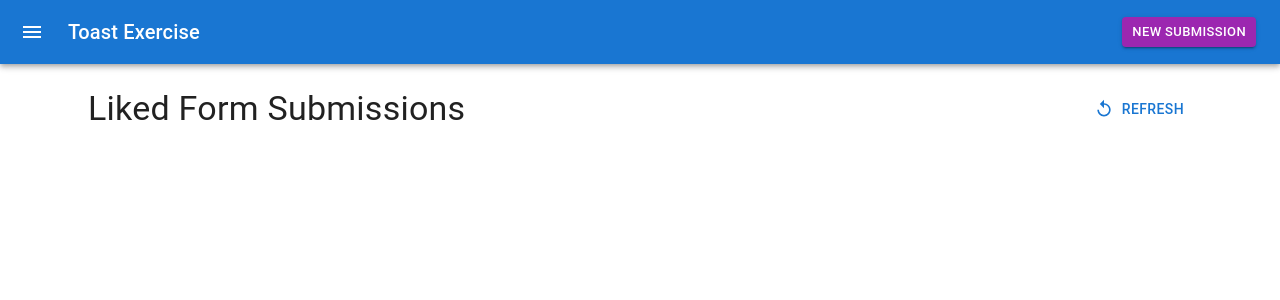
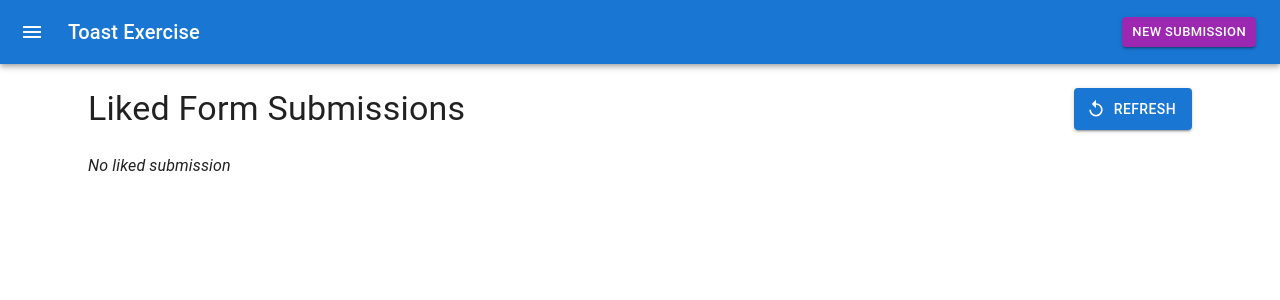
Before and after one commit to KaranGohil/toast-exercise, a React (Create React App) app: page / in a window 1280 px wide. Shown: the top 300 px of the page. Built offline with nearby package versions, Linux system fonts and the light colour scheme; what chance would draw is missing.

Commit message:
Added test for checking if the toast is rerendered; cleaned up code; fixed the array bug in content.js; added overflow styles for Stack

```diff
--- a/src/App.js
+++ b/src/App.js
@@ -12,7 +12,7 @@ function App() {
 			<Container>
 				<Content />
 			</Container>
-      <Toast/>
+			<Toast />
 		</>
 	);
 }
--- a/src/Content.js
+++ b/src/Content.js
@@ -1,18 +1,19 @@
 import React, { useEffect, useState } from 'react';
-
-import Box from '@mui/material/Box';
-import Button from '@mui/material/Button';
-import CircularProgress from '@mui/material/CircularProgress';
-import Typography from '@mui/material/Typography';
-import { Stack } from '@mui/material';
+import {
+	Stack,
+	Box,
+	Button,
+	CircularProgress,
+	Typography,
+} from '@mui/material';
 import ReplayIcon from '@mui/icons-material/Replay';
 
 import { fetchLikedFormSubmissions } from './service/mockServer';
-import { ItemCard } from './components/ItemCard';
+import { ItemCard } from './components/ItemCard/ItemCard';
 
 export default function Content() {
 	const [loading, setLoading] = useState(false);
-	const [likedForms, setLikedForms] = useState(null);
+	const [likedForms, setLikedForms] = useState([]);
 
 	const getFormData = async () => {
 		setLoading(true);
@@ -21,7 +22,7 @@ export default function Content() {
 			setLikedForms(likedFormSubmissions.formSubmissions);
 			setLoading(false);
 		} catch (error) {
-			console.log('could not fetch the liked forms');
+			window.alert('Error fetching the liked form:', error)
 			setLoading(false);
 		}
 	};
@@ -30,21 +31,24 @@ export default function Content() {
 		getFormData();
 	}, []);
 
-	console.log(likedForms);
-
 	return (
+		<>
 			<Box sx={{ marginTop: 3, marginX: 3 }}>
-			<Box sx={{display: 'flex', justifyContent: 'space-between'}}>
+				<Box sx={{ display: 'flex', justifyContent: 'space-between' }}>
 					<Typography variant="h4">Liked Form Submissions</Typography>
-			<Button startIcon={<ReplayIcon />} onClick={()=> getFormData()}>Refresh</Button>
+					<Button variant='contained' startIcon={<ReplayIcon />} onClick={() => getFormData()}>
+						Refresh
+					</Button>
 				</Box>
 				{loading ? (
-				<Box sx={{ display: 'flex', paddingTop: 3, justifyContent: 'center' }}>
+					<Box
+						sx={{ display: 'flex', paddingTop: 3, justifyContent: 'center' }}
+					>
 						<CircularProgress />
 					</Box>
 				) : (
-				<Stack sx={{ paddingTop: 3 }} spacing={2}>
-					{!likedForms ? (
+					<Stack sx={{ paddingTop: 3, overflowY: 'auto' }} spacing={2}>
+						{likedForms.length === 0 ? (
 							<Typography
 								variant="body1"
 								sx={{ fontStyle: 'italic', marginTop: 1 }}
@@ -59,5 +63,6 @@ export default function Content() {
 					</Stack>
 				)}
 			</Box>
+		</>
 	);
 }
--- a/src/Header.js
+++ b/src/Header.js
@@ -12,18 +12,18 @@ import { createMockFormSubmission } from './service/mockServer';
 
 export default function Header() {
 	return (
-    <Box sx={{flexGrow: 1}}>
+		<Box sx={{ flexGrow: 1 }}>
 			<AppBar position="static">
 				<Toolbar>
 					<IconButton
 						edge="start"
 						color="inherit"
 						aria-label="menu"
-            sx={{marginRight: 2}}
+						sx={{ marginRight: 2 }}
 					>
 						<MenuIcon />
 					</IconButton>
-          <Typography variant="h6" sx={{flexGrow: 1}}>
+					<Typography variant="h6" sx={{ flexGrow: 1 }}>
 						Toast Exercise
 					</Typography>
 					<Button
--- a/src/Toast.js
+++ b/src/Toast.js
@@ -1,14 +1,16 @@
-import React, { useState, useEffect } from 'react';
-
-// (TODO) merger
-import Button from '@mui/material/Button';
-import CircularProgress from '@mui/material/CircularProgress';
+import React, { useState, useEffect, useRef } from 'react';
 import CloseIcon from '@mui/icons-material/Close';
-import IconButton from '@mui/material/IconButton';
-import Snackbar from '@mui/material/Snackbar';
+import {
+	Slide,
+	Typography,
+	Button,
+	CircularProgress,
+	IconButton,
+	Snackbar,
+} from '@mui/material';
 
 import { onMessage, saveLikedFormSubmission } from './service/mockServer';
-import { Slide, Typography } from '@mui/material';
+
 /*
  We have local state with useeffect here because we want only the toast to rerender
  when the new message arrives
@@ -19,15 +21,21 @@ const Toast = () => {
 	const [loading, setLoading] = useState(false);
 	const [formData, setFormData] = useState({});
 
+	const isMounted = useRef(true);
+
 	const receiveFormData = (formSubmission) => {
-		setFormData(formSubmission);
-		setOpen(true);
+		if (isMounted.current) {
+			setFormData(formSubmission);
+			setOpen(true);
+		}
 	};
 
 	useEffect(() => {
-		// When the component mounts, onMessage is set up
-		// As this is not a event listener, no clean up function required
 		onMessage(receiveFormData);
+
+		return () => {
+			isMounted.current = false;
+		};
 	}, []);
 
 	const handleClose = (_event, reason) => {
@@ -44,10 +52,10 @@ const Toast = () => {
 			await saveLikedFormSubmission(formData);
 			setLoading(false);
 		} catch (error) {
-			window.alert('Failed to save the data');
+			window.alert('Failed to save the liked form:', error)
 			setLoading(false);
 		}
-        setOpen(false)
+		setOpen(false);
 	};
 
 	const action = (
--- a/src/components/ItemCard.js
+++ /dev/null
@@ -1,14 +0,0 @@
-import './itemcard.css'
-
-import React from 'react'
-
-export const ItemCard = (props) => {
-    const {firstName, lastName, email} = props.likedForm.data
-
-  return (
-    <div className='item-card-container'>
-        <p>{firstName} {lastName}</p>
-        <p>{email}</p>
-    </div>
-  )
-}
--- /dev/null
+++ b/src/components/ItemCard/ItemCard.js
@@ -0,0 +1,16 @@
+import './itemcard.css';
+
+import React from 'react';
+
+export const ItemCard = (props) => {
+	const { firstName, lastName, email } = props.likedForm.data;
+
+	return (
+		<div className="item-card-container">
+			<p>
+				{firstName} {lastName}
+			</p>
+			<p>{email}</p>
+		</div>
+	);
+};
--- /dev/null
+++ b/src/components/ItemCard/itemcard.css
@@ -0,0 +1,15 @@
+.item-card-container {
+	display: flex;
+	flex-direction: column;
+	justify-content: center;
+	width: 100%;
+	background-color: #1976d2;
+	height: 5vw;
+	border-radius: 16px;
+	padding: 8px;
+	color: white;
+}
+
+p {
+	margin: 0;
+}
--- a/src/components/itemcard.css
+++ /dev/null
@@ -1,14 +0,0 @@
-.item-card-container {
-    display: flex;
-    flex-direction: column;
-    justify-content: center;
-    width: 100%;
-    background-color: gray;
-    height: 5vw;
-    border-radius: 16px;
-    padding: 8px;
-}
-
-p {
-    margin: 0;
-}
```
Also changed, not shown: 1 other file (tests, documents, lock files or other folders). Lines whose indentation alone changed are shown as unchanged.
